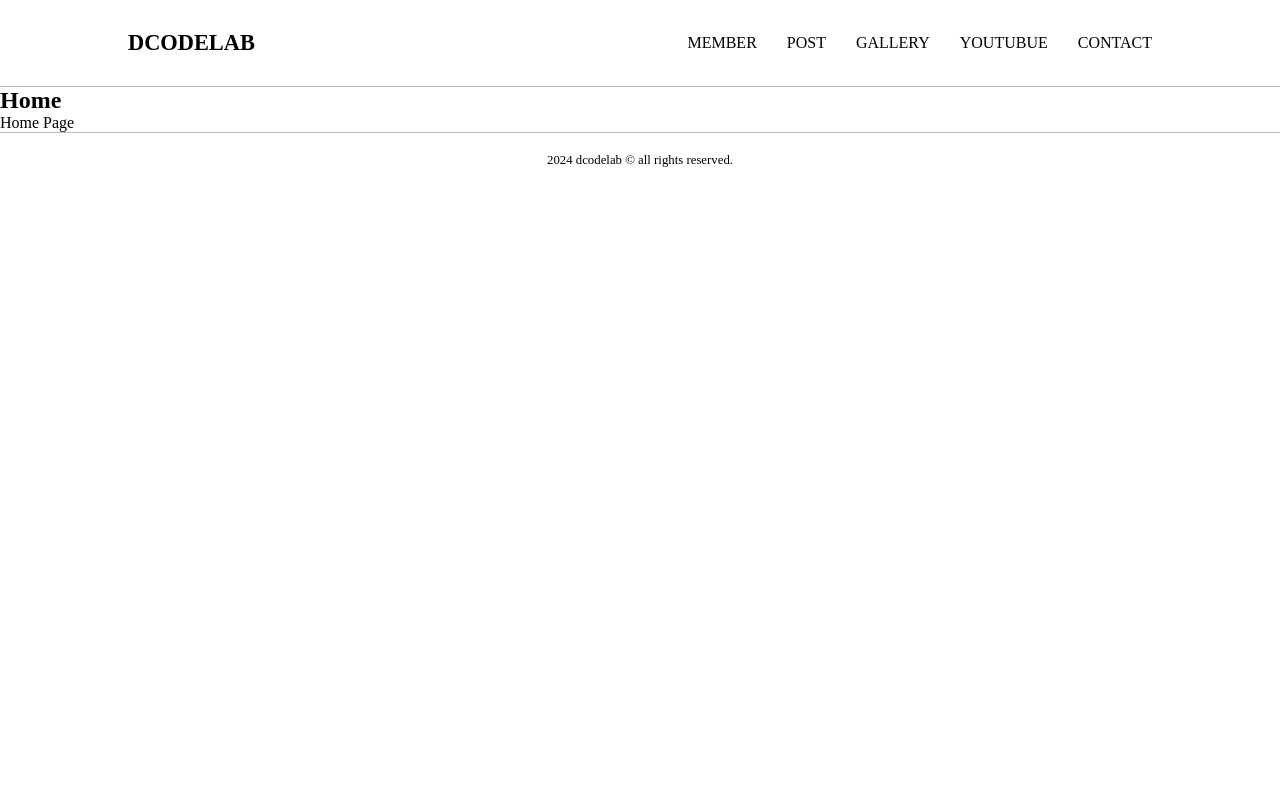
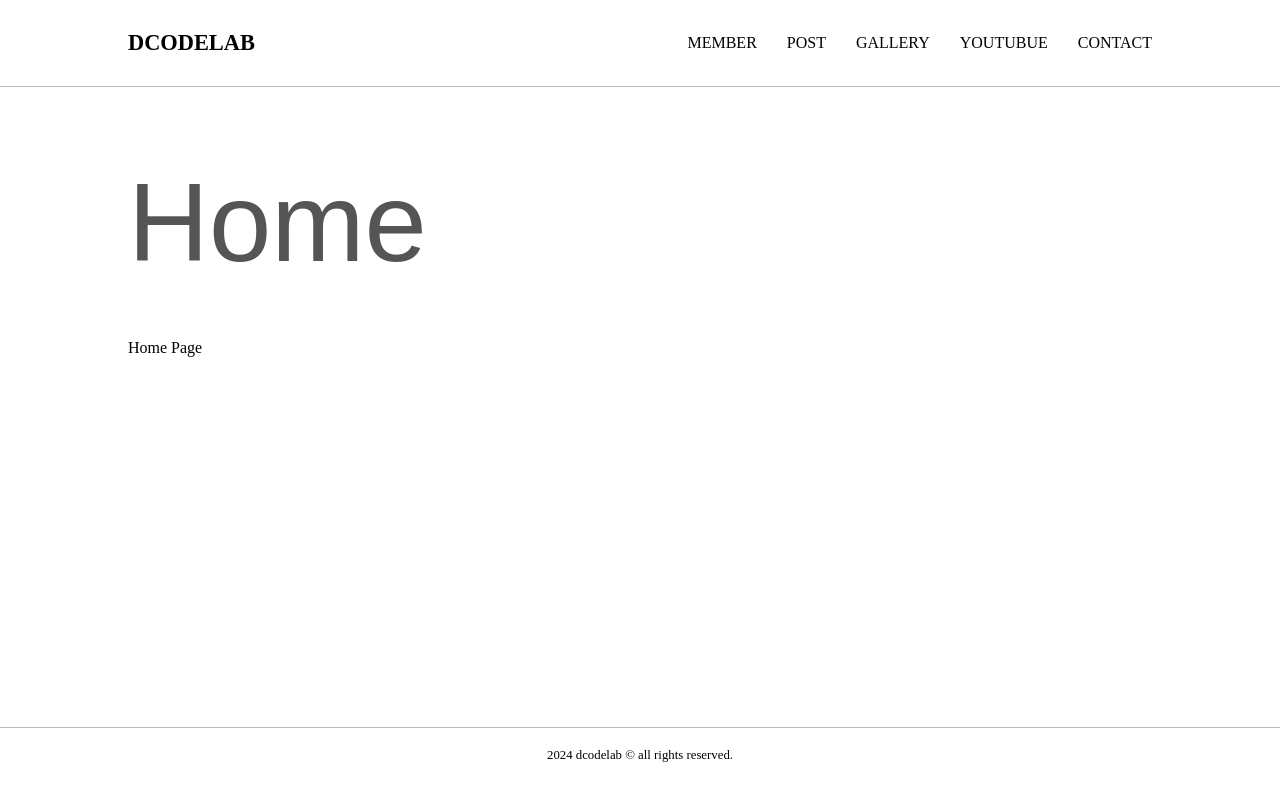
Before and after one commit to universe119/reactBasicTest, a React (Vite) app: page / in a window 1280 px wide. Built offline with nearby package versions, Linux system fonts and the light colour scheme.

Commit message:
레이아웃 스타일

```diff
--- a/src/components/Layout.jsx
+++ b/src/components/Layout.jsx
@@ -1,9 +1,5 @@
-//모든 페이지 컴포넌트가 해당 컴포넌트를 호출해서 공통의 jsx구조를 공유
-//props를 통해 각 페이지 컴포넌트로부터 제목텍스트와 컨텐츠 내용을 전달 받음
 export default function Layout(props) {
-	console.log(props); //{title: '페이지제목', children: 모든 자식 jsx요소 }
 	return (
-		// 클래스명에 등록할때는 무조건 소문자로 변형해서 등록
 		<main className={props.title.toLowerCase()}>
 			<h2>{props.title}</h2>
 			{props.children}
--- a/src/styles/common/_layout.scss
+++ b/src/styles/common/_layout.scss
@@ -0,0 +1,11 @@
+main {
+	width: 100%;
+	min-height: 80vh;
+	padding: 10vh 10vw;
+
+	& > h2 {
+		font: normal 7rem/1 'arial';
+		color: #555;
+		margin-bottom: 60px;
+	}
+}
```
